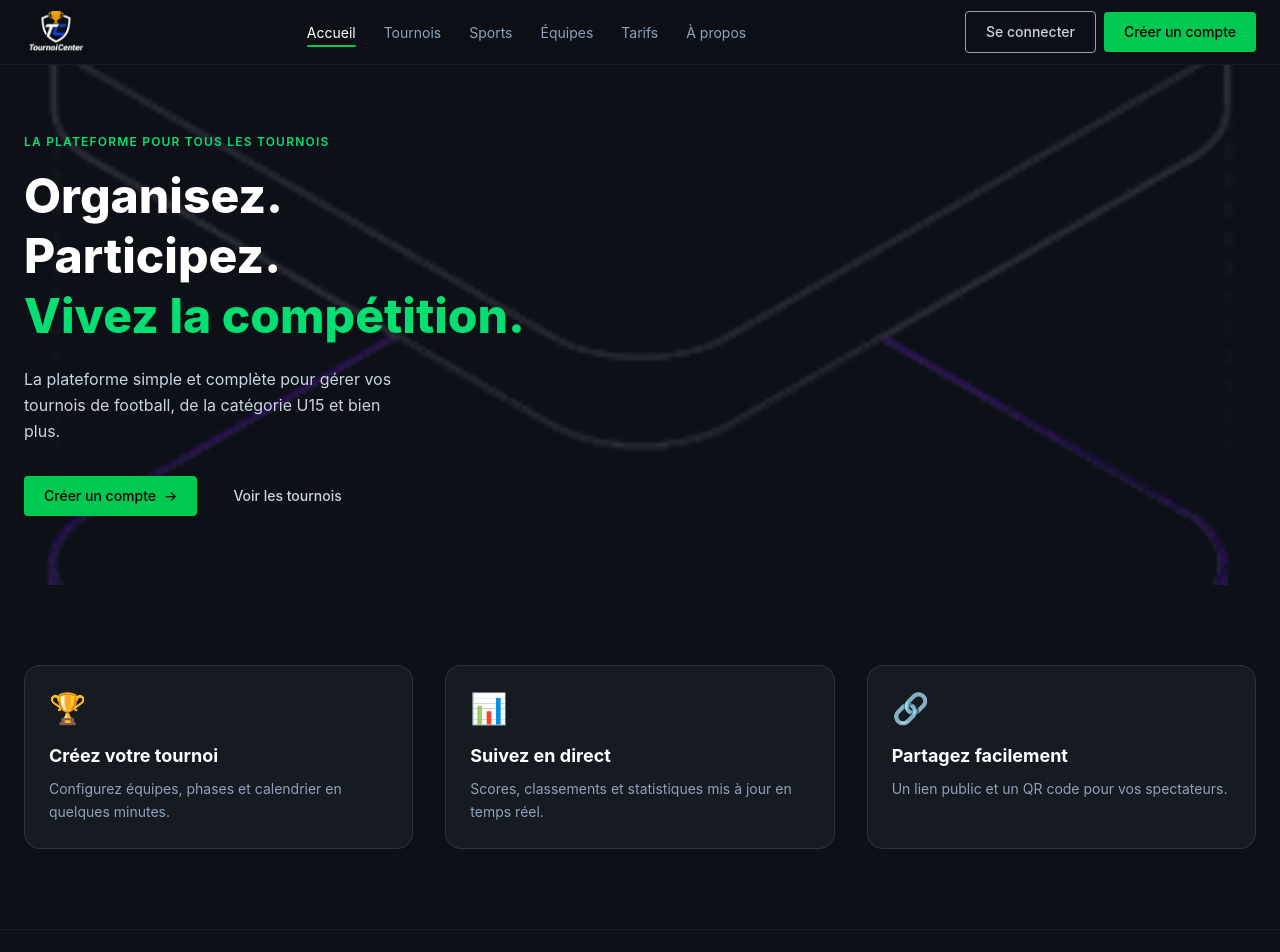
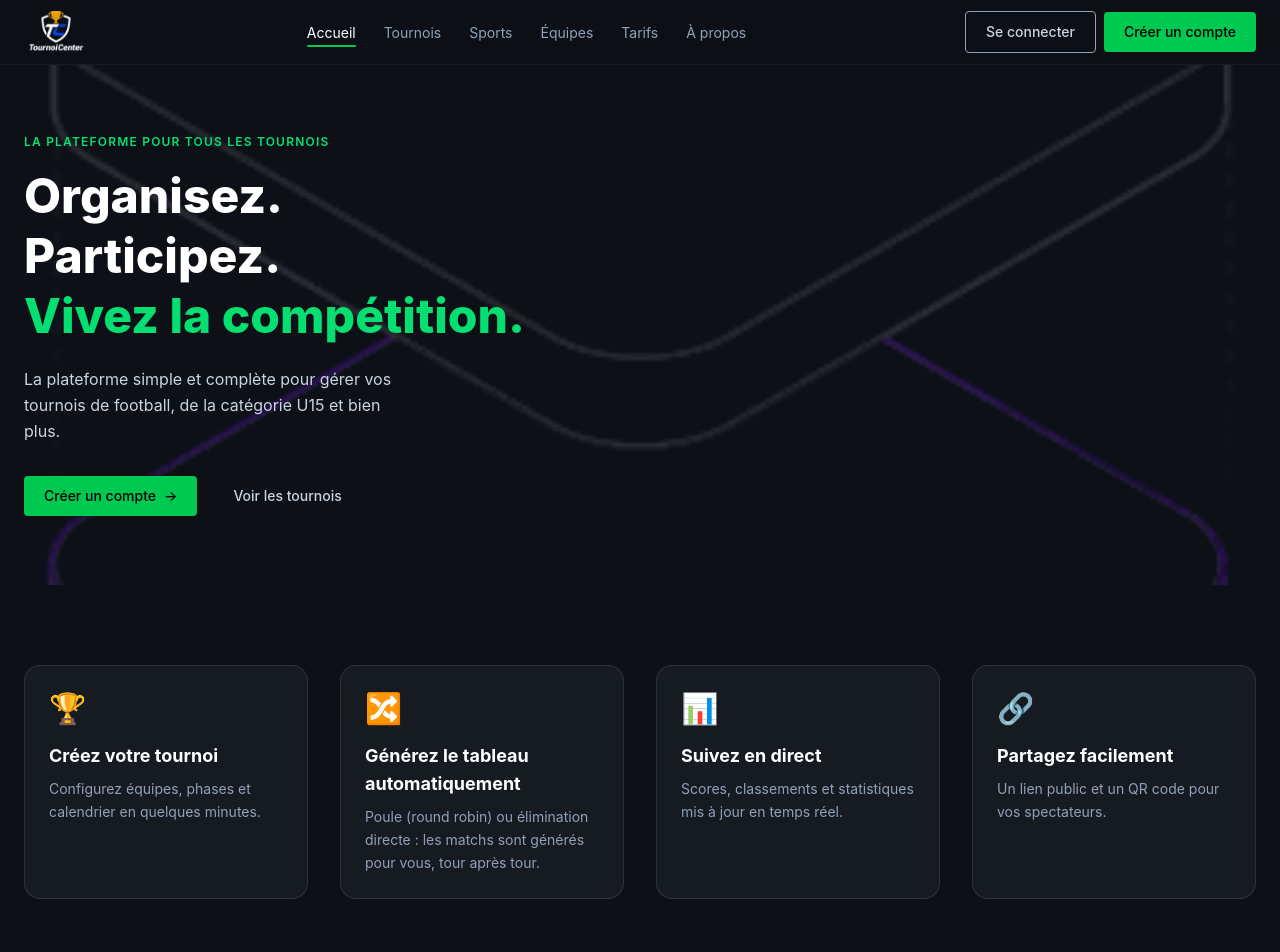
Before and after one commit to GorskiAnthony/sport, an Angular app in the folder frontend/: page / in a window 1280 px wide. Shown: the top 952 px of the page. Built offline with nearby package versions, Linux system fonts and the light colour scheme.

Commit message:
feat(frontend): highlight automatic bracket generation on the homepage
Add a feature card for round robin / single elimination bracket generation
so this is visible to visitors browsing the marketing homepage, not just
organizers already in the dashboard.

```diff
--- a/frontend/src/app/features/home/home.html
+++ b/frontend/src/app/features/home/home.html
@@ -27,7 +27,7 @@
   </section>
 
   <section class="max-w-7xl mx-auto px-6 py-20" aria-label="Fonctionnalités">
-    <div class="grid grid-cols-1 md:grid-cols-3 gap-8">
+    <div class="grid grid-cols-1 sm:grid-cols-2 lg:grid-cols-4 gap-8">
       @for (feature of features; track feature.title) {
         <div class="bg-[#161B22] border border-white/10 rounded-2xl p-6">
           <span class="text-3xl" aria-hidden="true">{{ feature.icon }}</span>
--- a/frontend/src/app/features/home/home.ts
+++ b/frontend/src/app/features/home/home.ts
@@ -15,6 +15,11 @@ export class HomePage {
       icon: '🏆',
     },
     {
+      title: 'Générez le tableau automatiquement',
+      description: 'Poule (round robin) ou élimination directe : les matchs sont générés pour vous, tour après tour.',
+      icon: '🔀',
+    },
+    {
       title: 'Suivez en direct',
       description: 'Scores, classements et statistiques mis à jour en temps réel.',
       icon: '📊',
```
